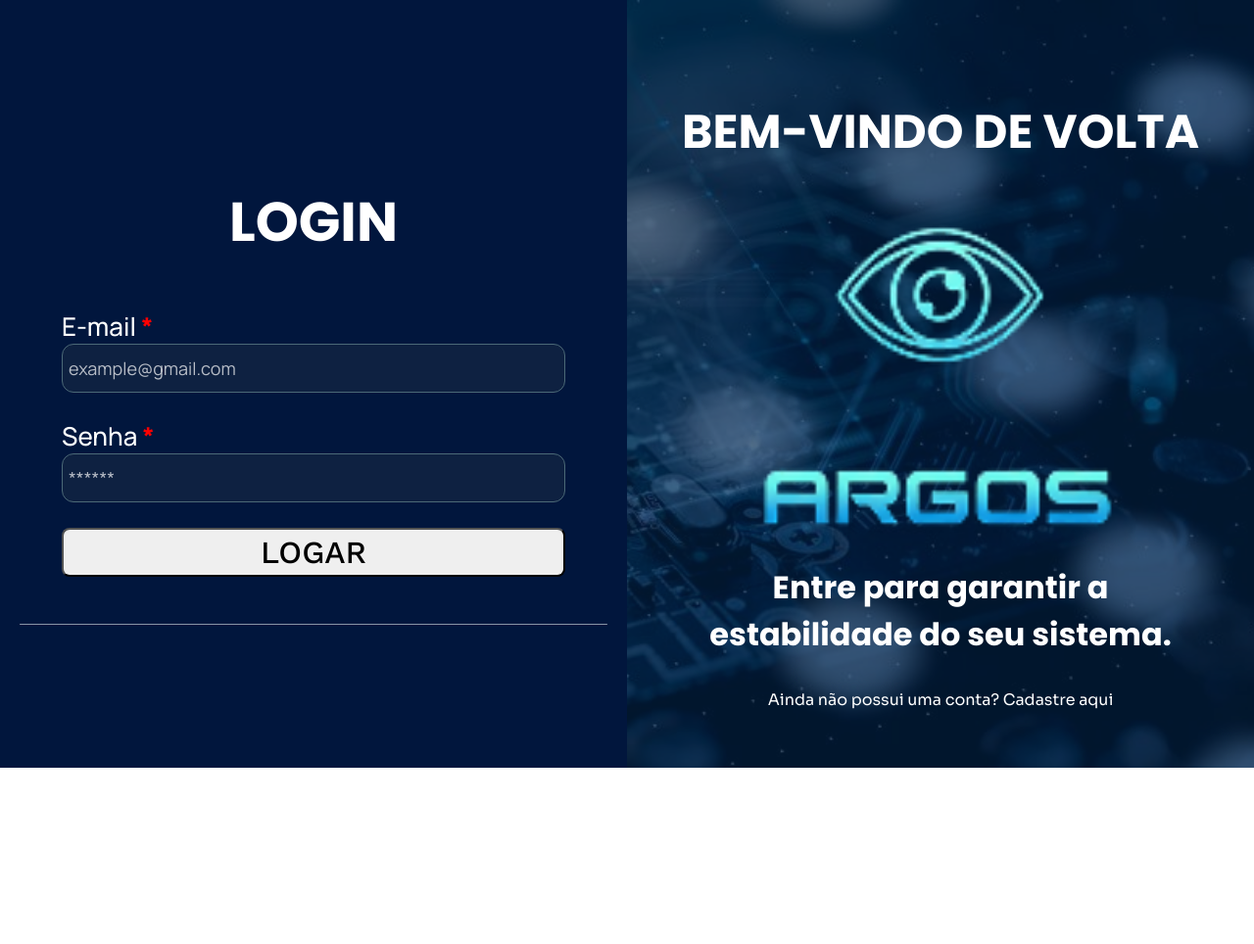
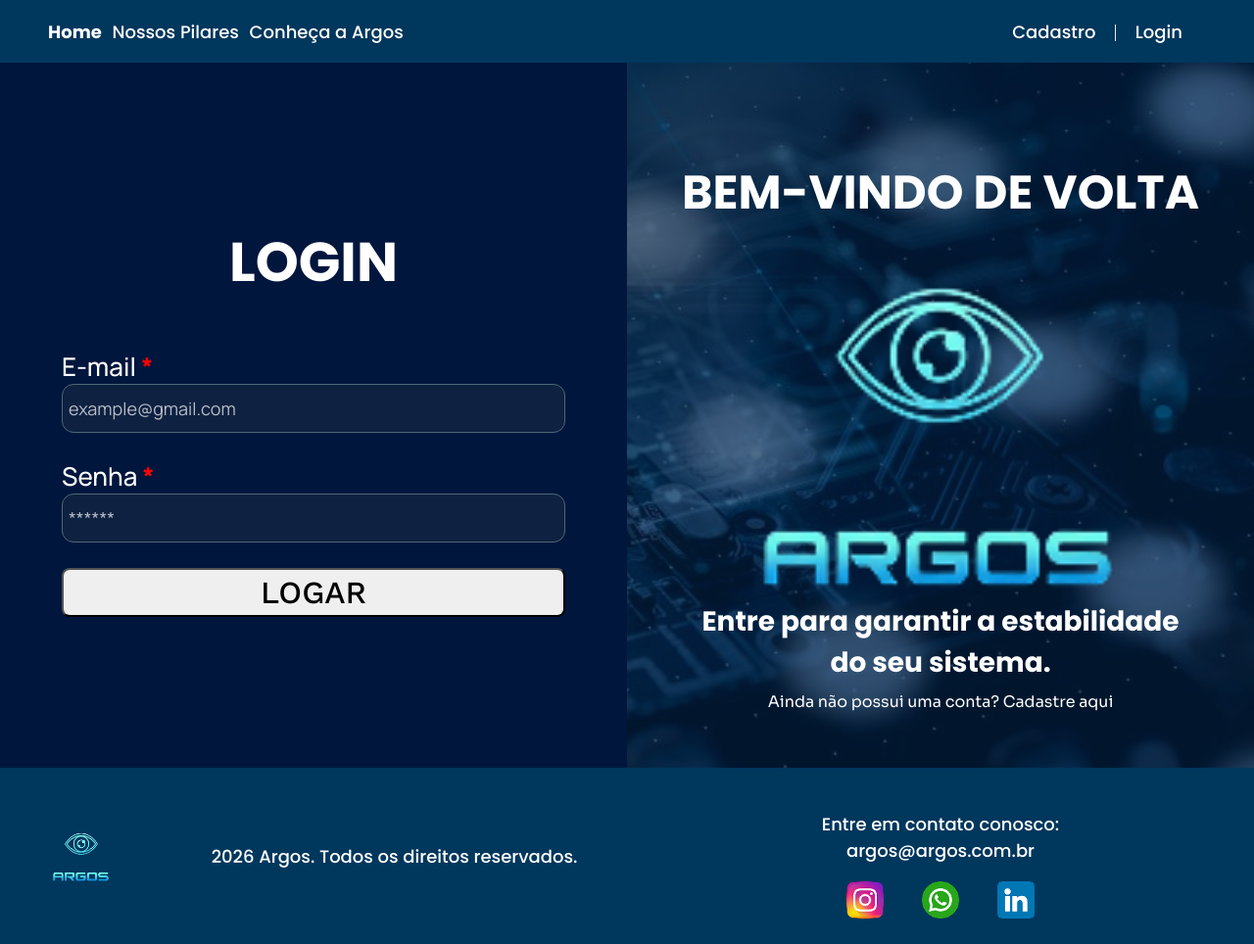
Before and after one commit to BestPIGroup/Projeto-Argos, a website: page SITE/public/login.html in a window 1280 px wide. Shown: the whole page at 98% size. Before the commit the page ends 800 px from the top, so only its background shows below. Drawn offline with nearby package versions, Linux system fonts and the light colour scheme.

Commit message:
Ajustando telas de login e cadastro

```diff
--- a/SITE/public/css/cadastro.css
+++ b/SITE/public/css/cadastro.css
@@ -6,6 +6,7 @@
 .login{
     flex-direction: row;
     display: flex;
+    height: 130vh;
 }
 body{
   background-color: #01163d;
@@ -15,6 +16,16 @@
     display: flex;
     width: 50%;
     flex-direction: column;
+    justify-content: center;
+    align-items: center;
+}
+.formulario{
+    display: flex;
+    justify-content: center;
+    align-items: center;
+    width: 80%;
+    flex-direction: column;
+    height: 80%;
 }
 
 h2{
@@ -59,22 +70,16 @@
     font-family: 'Work Sans', sans-serif;
 }
 
-.bar{
+.effect-text{
     display: flex;
-    align-self: center;
-    width: 80%;
-    height: 1px;
-    margin-top: 40px;
-    background-color: #EAEAEA;
-}
-
-.effect-text{
     background-image: url(../assets/img_cadastro_3.jpg);
     background-size: cover;
     background-repeat: no-repeat;
     width: 50%;
-    height: 1080px;
-    align-content: center;
+    height: 100%;
+    align-items: center;
+    justify-content: center;
+    flex-direction: column;
 }
 
 .effect-text h2{
--- a/SITE/public/css/login.css
+++ b/SITE/public/css/login.css
@@ -2,7 +2,7 @@
 
 body {
   margin: 0;
-  height: 98vh;
+  height: 100vh;
   background-image: url(../assets/fundo-login1.jpeg);
   background-size: cover;
   background-position: center;
@@ -10,15 +10,89 @@
   color: white;
 }
 
+header{
+  display: flex;
+  width: 100%;
+  height: 8%;
+  background-color: #00375D;
+  justify-content: space-between;
+  align-items: center;
+  color: white;
+  font-size: 18px;
+  font-weight: lighter;
+}
+.nav{
+  display: flex;
+  margin-left: 3%;
+  width: 30%;
+  justify-content: space-evenly;
+}
+.nav2{
+  display: flex;
+  margin-right: 5%;
+  width: 15%;
+  justify-content: space-around;
+  align-items: center;
+}
+header a{
+  color: white;
+  text-decoration: none;
+  font-family: "Poppins", sans-serif;
+  font-weight: 500;
+}
+footer{
+  display: flex;
+  width: 100%;
+  min-height: 180px;
+  background-color: #00375D;
+  color: white;
+  font-size: 18px;
+  font-weight: lighter;
+  align-items: center;
+  font-family: "Poppins", sans-serif;
+  font-weight: 500;
+}
+.footer{
+  display: flex;
+  width: 50%;
+  justify-content: space-around;
+  align-items: center;
+}
+.footer img{
+  width: 10%;
+}
+hr{
+  min-height: 130px;
+}
+.sociais{
+  display: flex;
+  flex-direction: column;
+  width: 50%;
+  height: 100%;
+  justify-content: space-around;
+  align-items: center;
+  text-align: center;
+}
+.sociais-img{
+  display: flex;
+  justify-content: space-between;
+  align-items: center;
+  width: 30%;
+}
+.sociais img{
+  width: 20%;
+}
+
 .login {
     width: 100%;
-    height: 100%;
+    height: 90%;
     display: flex;
 }
 
 .containers {
     display: flex;
     width: 100%;
+    height: 100%;
     justify-content: space-between;
     gap: 0px;
     flex-direction: row;
@@ -129,18 +203,18 @@
 }
 
 .card-login2 p {
-    font-size: 32px;
+    font-size: 28px;
     font-weight: bold;
     font-family: "Poppins";
     max-width: 500px;
     text-align: center;
+    margin: 8px;
 }
 
 .card-login2 a {
     color: white;
     text-decoration: none;
     font-family: "Sora";
-
     transition: all 0.8s ease;
 }
 
--- a/SITE/public/login.html
+++ b/SITE/public/login.html
@@ -16,6 +16,18 @@
 </head>
 
 <body>
+    <header>
+    <div class="nav">
+      <a href="./index.html" style="font-weight: bold;">Home</a>
+      <a href="./index.html">Nossos Pilares</a>
+      <a href="./sobrenos.html">Conheça a Argos</a>
+    </div>
+    <div class="nav2">
+      <a href="cadastro.html">Cadastro</a>
+      <p>|</p>
+      <a href="login.html">Login</a>
+    </div>
+  </header>
     <div class="login">
         <div class="alerta_erro", style="display: none;">
             <div class="card_erro" id="cardErro">
@@ -36,7 +48,6 @@
                     </div>
                     <button class="botao" onclick="entrar()">LOGAR</button>
                 </div>
-                <hr>
 
             </div>
             <div class="cardsLogin card-login2">
@@ -52,9 +63,20 @@
 
         <div style="display: none;" id="div_erros_login"></div>
     </div>
-
-
-
+    <footer>
+    <div class="footer">
+      <img src="./assets/logo.png" alt="Logo">
+      <p>2026 Argos. Todos os direitos reservados.</p>
+    </div>
+    <div class="sociais">
+      <p>Entre em contato conosco: <br>argos@argos.com.br</p>
+      <div class="sociais-img">
+        <img src="./assets/instagram (1) 1.png" alt="Instagram">
+        <img src="./assets/whatsapp 1.png" alt="WhatsApp">
+        <img src="./assets/linkedin 1.png" alt="Linkedin">
+      </div>
+    </div>
+  </footer>
 </body>
 
 </html>
```
Also changed, not shown: SITE/public/cadastro.html (+19 -14 lines).
